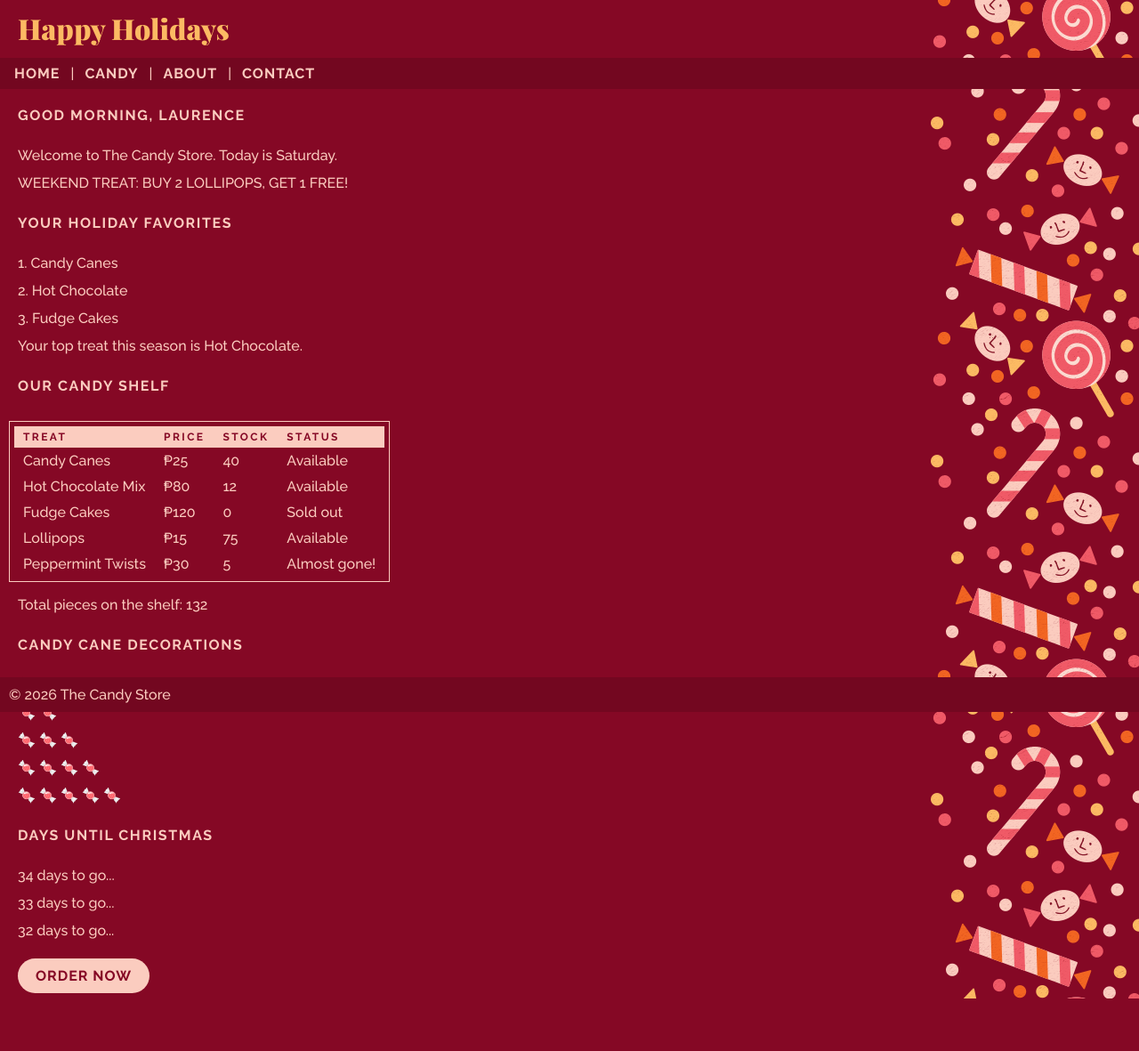
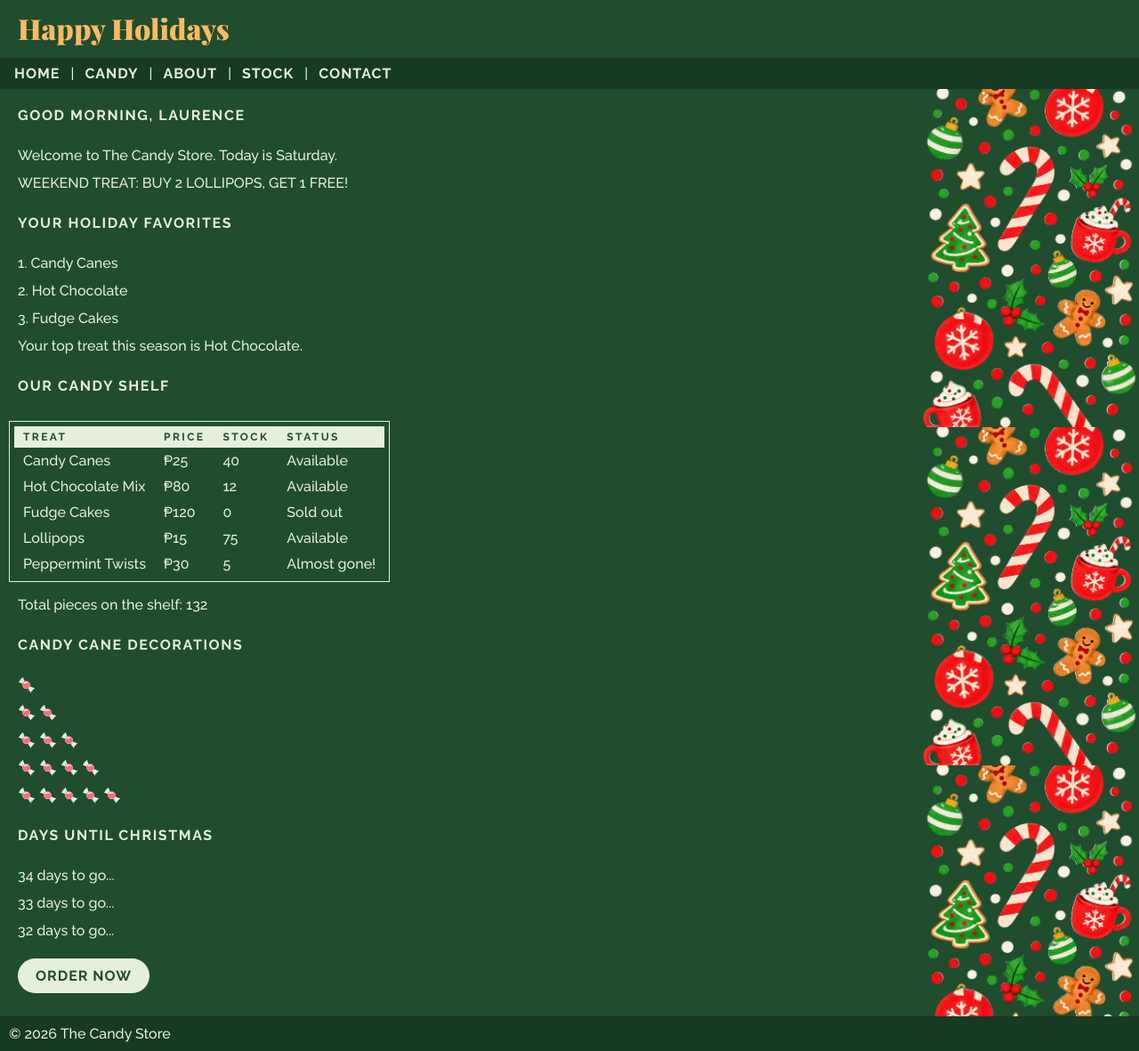
Before and after one commit to Kadense-png/Holiday-Snack-Shop, a PHP site: page /candy.php in a window 1280 px wide. Shown: the whole page at 89% size. Before the commit the page ends 1122 px from the top, so only its background shows below. Run offline with PHP 8.4, Linux system fonts and the light colour scheme.

Commit message:
Edits made for Ho3

```diff
--- a/css/styles.css
+++ b/css/styles.css
@@ -6,13 +6,25 @@ html, body {
 
 body {
   font-family: "Raleway", sans-serif;
-  background-color: #850825;
-  color: #fbccbf;
+  background-color: #1f4d2e;
+  color: #e6efd9;
   margin: 0px;
-  background-image: url("../img/candy.png");
-  background-size: 245px 380px;
+}
+
+main {
+  background-image: url("../img/HolidayTreats.png");
+  background-size: clamp(120px, 20vw, 245px) auto;
   background-position: right top;
   background-repeat: repeat-y;
+  padding-right: clamp(120px, 20vw, 245px);
+  padding-bottom: 20px;
+}
+
+@media (max-width: 700px) {
+  main {
+    background-image: none;
+    padding-right: 0;
+  }
 }
 
 h1 {
@@ -37,10 +49,10 @@ p {
 }
 
 table {
-  background-color: #850825;
+  background-color: #1f4d2e;
   margin: 10px;
   padding: 5px;
-  border: 1px solid #fbccbf;
+  border: 1px solid #e6efd9;
   border-spacing: 0px;
 }
 
@@ -50,8 +62,8 @@ th {
   font-size: 0.75em;
   letter-spacing: 0.2em;
   padding: 5px 10px;
-  background-color: #fbccbf;
-  color: #850825;
+  background-color: #e6efd9;
+  color: #1f4d2e;
 }
 
 td {
@@ -59,7 +71,7 @@ td {
 }
 
 a {
-  color: #fbccbf;
+  color: #e6efd9;
   letter-spacing: 1px;
   font-weight: 600;
   font-style: normal;
@@ -68,7 +80,7 @@ a {
 
 nav {
   padding: 0.5em;
-  background-color: #730720;
+  background-color: #163a22;
 }
 
 nav a {
@@ -80,9 +92,9 @@ nav a:hover {
 }
 
 .button {
-  background-color: #fbccbf;
-  color: #850825;
-  border-color: #fbccbf;
+  background-color: #e6efd9;
+  color: #1f4d2e;
+  border-color: #e6efd9;
   border-radius: 300px;
   -webkit-transition: .3s background-color linear;
   -moz-transition: .3s background-color linear;
@@ -106,21 +118,13 @@ nav a:hover {
   -moz-transition: .1s background-color linear;
   -o-transition: .1s background-color linear;
   transition: .1s background-color linear;
-  color: #850825;
+  color: #1f4d2e;
 }
 
 .offer {
   text-transform: uppercase;
 }
-
-.last {
-  padding-bottom: 70px;
+footer {
+  background-color: #163a22;
+  padding: 10px;
 }
-
-footer {
-  background-color: #730720;
-  padding: 10px;
-  width: 100%;
-  position: fixed;
-  bottom: 0;
-}
--- a/includes/footer.php
+++ b/includes/footer.php
@@ -1,3 +1,4 @@
+</main>
     <footer>
         &copy; <?php echo date('Y'); ?> The Candy Store
     </footer>
--- a/includes/header.php
+++ b/includes/header.php
@@ -12,5 +12,7 @@
         <a href="index.php">Home</a> |
         <a href="candy.php">Candy</a> |
         <a href="about.php">About</a> |
+        <a href="stock.php">Stock</a> |
         <a href="contact.php">Contact</a>
     </nav>
+    <main>
```
Also changed, not shown: img/HolidayTreats.png (added), img/candy.png (deleted).
